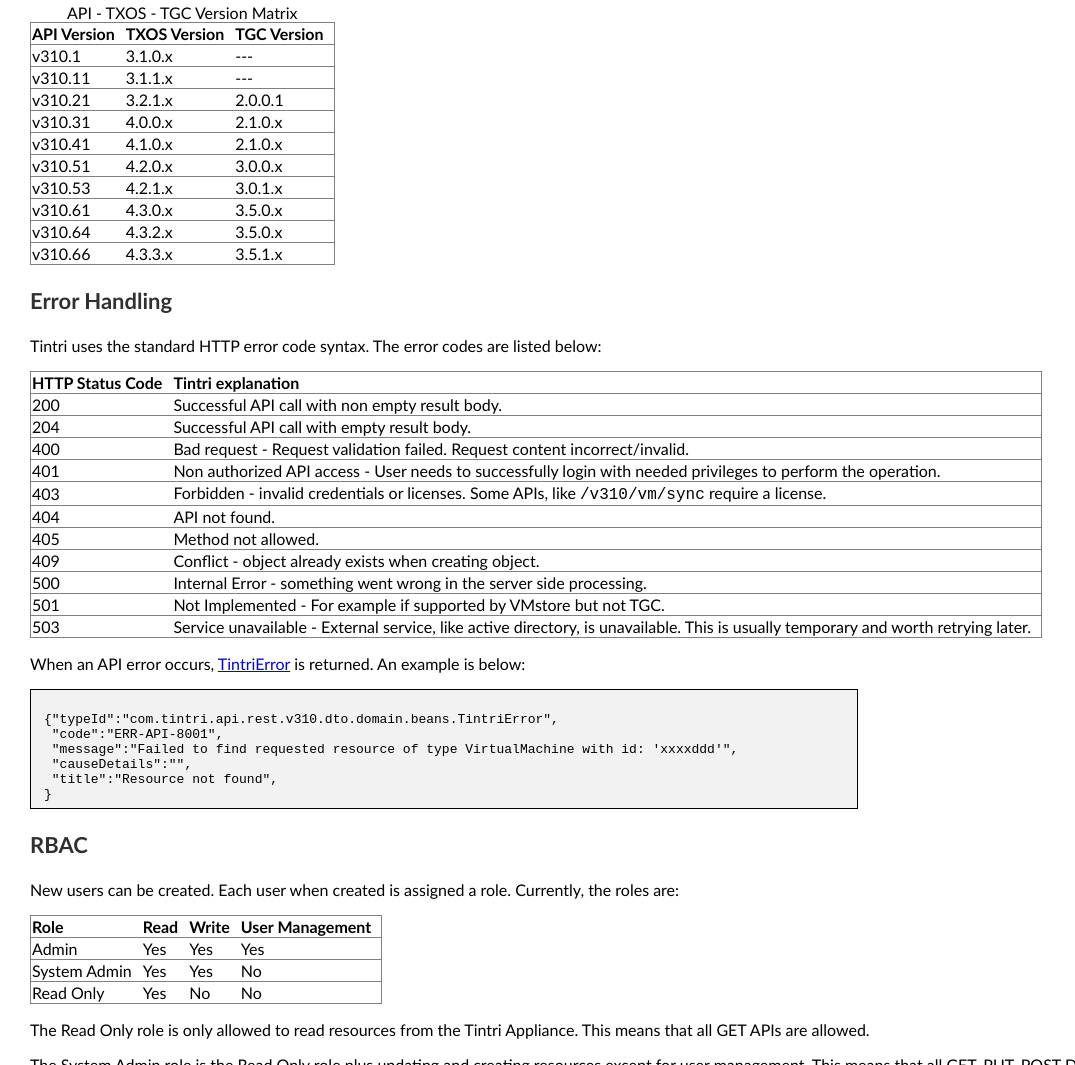
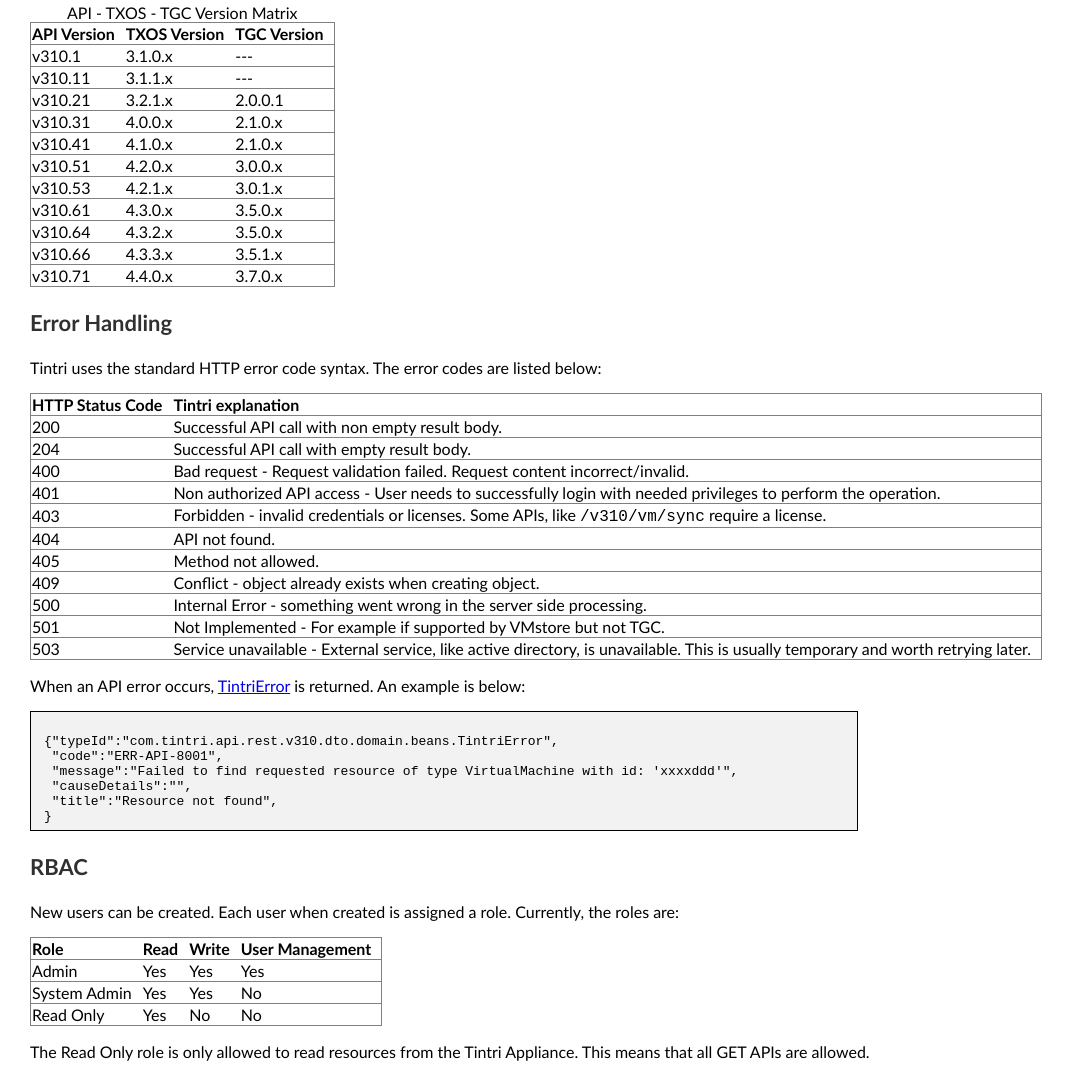
Before and after one commit to Tintri/tintri-rest-api, a plain HTML site: page docs/client/http/docs/http_doc.html in a window 1280 px wide. Shown: the part 734-1799 px from the top of the page, without its empty margins (0-1075 px from the left). Drawn offline with Linux system fonts and the light colour scheme.

Commit message:
adding comptability information

```diff
--- a/docs/client/http/docs/http_doc.html
+++ b/docs/client/http/docs/http_doc.html
@@ -230,6 +230,11 @@ currently documented.  API clients will have to be modified to obtain new Tintri
     <td>v310.66</td>
     <td>4.3.3.x</td>
     <td>3.5.1.x</td>
+</tr>
+<tr>
+    <td>v310.71</td>
+    <td>4.4.0.x</td>
+    <td>3.7.0.x</td>
 </tr>
 </table>
 
```
